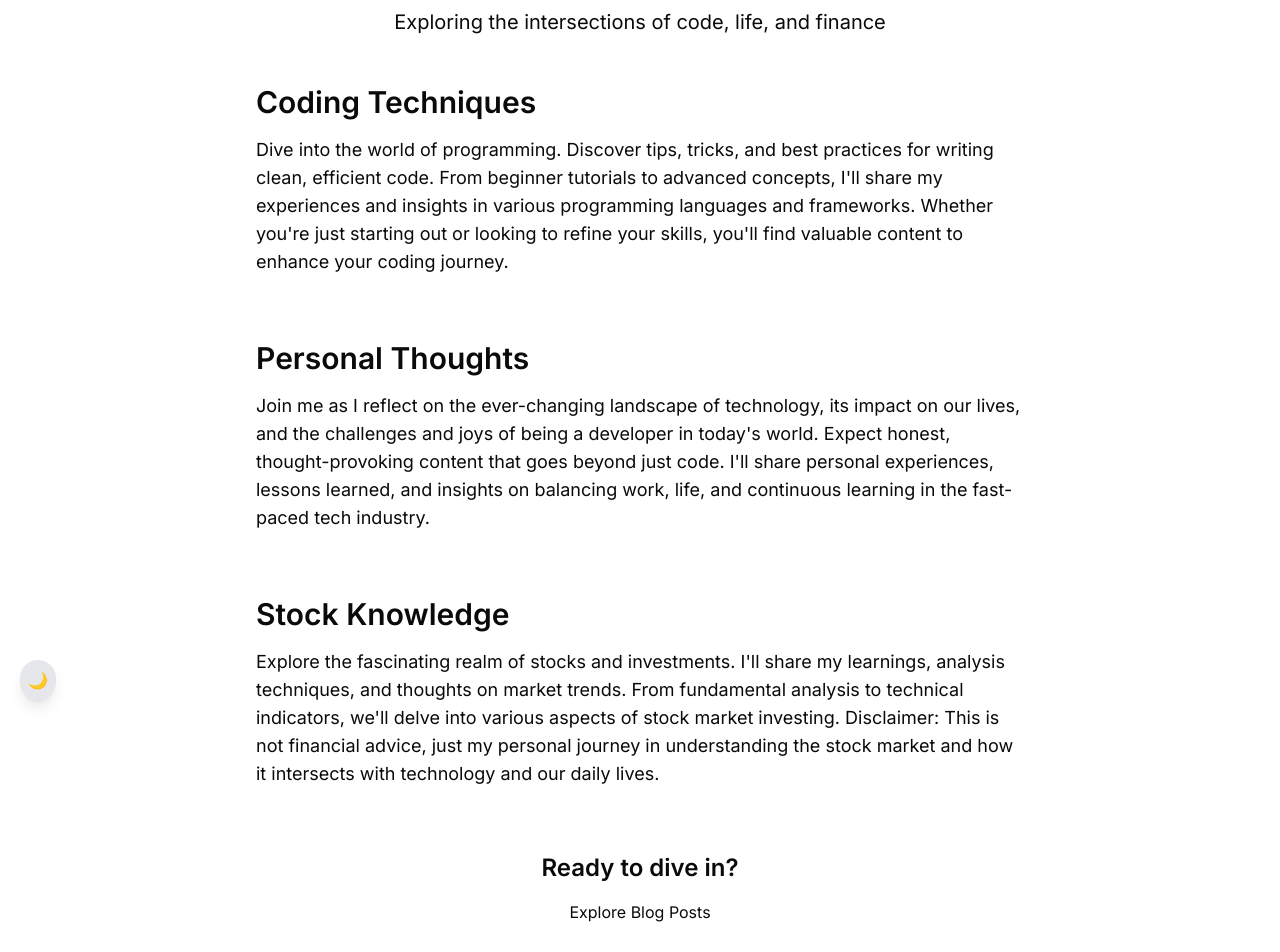
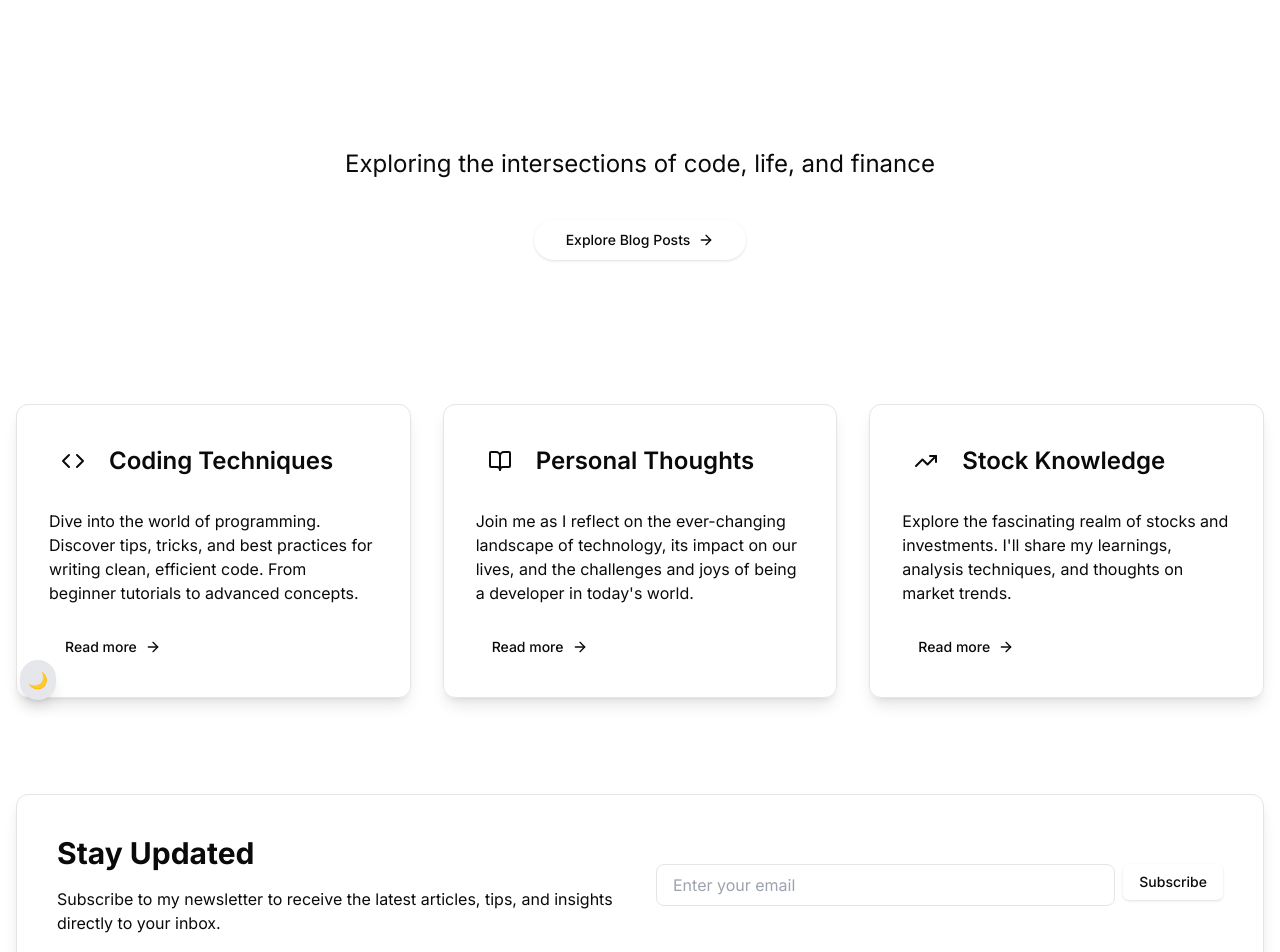
Before and after one commit to codebyBowen/blog, a Next.js app: page /overview in a window 1280 px wide. Shown: the part 80-1032 px from the top of the page. Built offline with nearby package versions, Linux system fonts and the light colour scheme.

Commit message:
remove create button for security

```diff
--- a/app/overview/page.tsx
+++ b/app/overview/page.tsx
@@ -1,55 +1,110 @@
 // import { Button } from "@/components/ui/button"
 // import { Code, BookOpen, TrendingUp } from "lucide-react"
 import Link from "next/link"
+import { ArrowRight, Code, BookOpen, TrendingUp } from "lucide-react"
+import { Button } from "@/components/ui/button"
+import Image from "next/image"
 
 const OverviewPage = () => {
   return (
-    <div className="container mx-auto px-4 py-8">
-      <header className="text-center mb-12">
-        <h1 className="text-4xl font-bold mb-4">Welcome to My Personal Blog</h1>
-        <p className="text-xl text-muted-foreground">
+    <div className="min-h-screen bg-gradient-to-b from-background to-muted/20">
+      <div className="container mx-auto px-4 py-16">
+        {/* Hero Section */}
+        <header className="flex flex-col items-center justify-center text-center py-20">
+          <h1 className="text-5xl md:text-6xl font-bold mb-6 bg-clip-text text-transparent bg-gradient-to-r from-primary to-primary/70">
+            Welcome to My Personal Blog
+          </h1>
+          <p className="text-xl md:text-2xl text-muted-foreground max-w-2xl">
             Exploring the intersections of code, life, and finance
           </p>
+          <div className="mt-10">
+            <Button asChild size="lg" className="rounded-full px-8">
+              <Link href="/" className="flex items-center gap-2">
+                Explore Blog Posts <ArrowRight className="h-4 w-4" />
+              </Link>
+            </Button>
+          </div>
         </header>
 
-      <div className="space-y-16 max-w-3xl mx-auto">
-        <section>
-          <div className="flex items-center gap-2 mb-4">
-            {/* <Code className="h-8 w-8" /> */}
-            <h2 className="text-3xl font-semibold">Coding Techniques</h2>
+        {/* Main Content */}
+        <div className="grid grid-cols-1 md:grid-cols-3 gap-8 mt-16">
+          <section className="bg-card rounded-xl p-8 shadow-lg hover:shadow-xl transition-all border border-border">
+            <div className="flex items-center gap-3 mb-6">
+              <div className="p-3 bg-primary/10 rounded-lg">
+                <Code className="h-6 w-6 text-primary" />
               </div>
-          <p className="text-lg">
-            Dive into the world of programming. Discover tips, tricks, and best practices for writing clean, efficient code. From beginner tutorials to advanced concepts, I&apos;ll share my experiences and insights in various programming languages and frameworks. Whether you&apos;re just starting out or looking to refine your skills, you&apos;ll find valuable content to enhance your coding journey.
+              <h2 className="text-2xl font-semibold">Coding Techniques</h2>
+            </div>
+            <p className="text-muted-foreground">
+              Dive into the world of programming. Discover tips, tricks, and best practices for writing clean, efficient code. From beginner tutorials to advanced concepts.
             </p>
+            <Button variant="ghost" asChild className="mt-6 group">
+              <Link href="/" className="flex items-center gap-2">
+                Read more <ArrowRight className="h-4 w-4 group-hover:translate-x-1 transition-transform" />
+              </Link>
+            </Button>
           </section>
 
-        <section>
-          <div className="flex items-center gap-2 mb-4">
-            {/* <BookOpen className="h-8 w-8" /> */}
-            <h2 className="text-3xl font-semibold">Personal Thoughts</h2>
+          <section className="bg-card rounded-xl p-8 shadow-lg hover:shadow-xl transition-all border border-border">
+            <div className="flex items-center gap-3 mb-6">
+              <div className="p-3 bg-primary/10 rounded-lg">
+                <BookOpen className="h-6 w-6 text-primary" />
               </div>
-          <p className="text-lg">
-            Join me as I reflect on the ever-changing landscape of technology, its impact on our lives, and the challenges and joys of being a developer in today&apos;s world. Expect honest, thought-provoking content that goes beyond just code. I&apos;ll share personal experiences, lessons learned, and insights on balancing work, life, and continuous learning in the fast-paced tech industry.
+              <h2 className="text-2xl font-semibold">Personal Thoughts</h2>
+            </div>
+            <p className="text-muted-foreground">
+              Join me as I reflect on the ever-changing landscape of technology, its impact on our lives, and the challenges and joys of being a developer in today's world.
             </p>
+            <Button variant="ghost" asChild className="mt-6 group">
+              <Link href="/" className="flex items-center gap-2">
+                Read more <ArrowRight className="h-4 w-4 group-hover:translate-x-1 transition-transform" />
+              </Link>
+            </Button>
           </section>
 
-        <section>
-          <div className="flex items-center gap-2 mb-4">
-            {/* <TrendingUp className="h-8 w-8" /> */}
-            <h2 className="text-3xl font-semibold">Stock Knowledge</h2>
+          <section className="bg-card rounded-xl p-8 shadow-lg hover:shadow-xl transition-all border border-border">
+            <div className="flex items-center gap-3 mb-6">
+              <div className="p-3 bg-primary/10 rounded-lg">
+                <TrendingUp className="h-6 w-6 text-primary" />
               </div>
-          <p className="text-lg">
-            Explore the fascinating realm of stocks and investments. I&apos;ll share my learnings, analysis techniques, and thoughts on market trends. From fundamental analysis to technical indicators, we&apos;ll delve into various aspects of stock market investing. Disclaimer: This is not financial advice, just my personal journey in understanding the stock market and how it intersects with technology and our daily lives.
+              <h2 className="text-2xl font-semibold">Stock Knowledge</h2>
+            </div>
+            <p className="text-muted-foreground">
+              Explore the fascinating realm of stocks and investments. I'll share my learnings, analysis techniques, and thoughts on market trends.
             </p>
+            <Button variant="ghost" asChild className="mt-6 group">
+              <Link href="/" className="flex items-center gap-2">
+                Read more <ArrowRight className="h-4 w-4 group-hover:translate-x-1 transition-transform" />
+              </Link>
+            </Button>
           </section>
         </div>
 
-      <footer className="mt-16 text-center">
-        <h2 className="text-2xl font-semibold mb-4">Ready to dive in?</h2>
-        <Link href="/">
-          Explore Blog Posts
-        </Link>
+        {/* Newsletter Section */}
+        <section className="mt-24 bg-card rounded-xl p-10 shadow-lg border border-border">
+          <div className="flex flex-col md:flex-row items-center justify-between gap-8">
+            <div className="md:w-1/2">
+              <h2 className="text-3xl font-bold mb-4">Stay Updated</h2>
+              <p className="text-muted-foreground">
+                Subscribe to my newsletter to receive the latest articles, tips, and insights directly to your inbox.
+              </p>
+            </div>
+            <div className="md:w-1/2 w-full flex gap-2">
+              <input
+                type="email"
+                placeholder="Enter your email"
+                className="flex-1 px-4 py-2 rounded-lg border border-border bg-background"
+              />
+              <Button>Subscribe</Button>
+            </div>
+          </div>
+        </section>
+
+        {/* Footer */}
+        <footer className="mt-24 text-center py-8 border-t border-border">
+          <p className="text-muted-foreground">© {new Date().getFullYear()} My Personal Blog. All rights reserved.</p>
         </footer>
+      </div>
     </div>
   )
 }
--- a/app/page.tsx
+++ b/app/page.tsx
@@ -41,7 +41,7 @@ export default function HomePage() {
       <Suspense fallback={<Loading />}>
         <HomePageContent />
       </Suspense>
-      <CreateBtn />
+      {/* <CreateBtn /> */}
     </>
   );
 }
--- a/package.json
+++ b/package.json
@@ -26,6 +26,7 @@
     "bun": "^1.1.27",
     "caniuse-lite": "^1.0.30001669",
     "class-variance-authority": "^0.7.0",
+    "framer-motion": "^12.4.7",
     "katex": "^0.16.11",
     "lucide-react": "^0.453.0",
     "markdown-it": "^14.1.0",
```
Also changed, not shown: 1 other file (tests, documents, lock files or other folders). Lines whose indentation alone changed are shown as unchanged.
